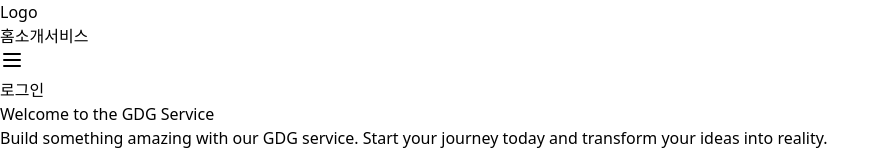
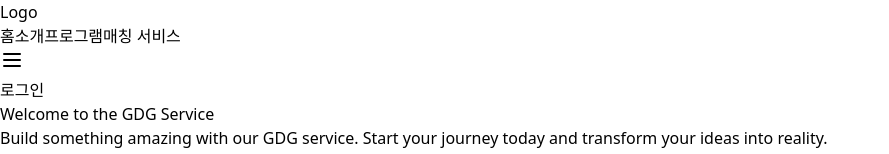
Before and after one commit to New-Year-Hackathon-Google/Fullstack, a Next.js app: page / in a window 1280 px wide. Shown: the top 154 px of the page, without its empty margins (0-889 px from the left). Built offline with nearby package versions, Linux system fonts and the light colour scheme.

Commit message:
refactor: update navItems data for navbar in web screen

```diff
--- a/src/components/layouts/Navbar/Navbar.tsx
+++ b/src/components/layouts/Navbar/Navbar.tsx
@@ -4,7 +4,8 @@
 const navItems = [
   { title: '홈', href: '/' },
   { title: '소개', href: '/about' },
-  { title: '서비스', href: '/service' },
+  { title: '프로그램', href: '/program' },
+  { title: '매칭 서비스', href: '/match' },
 ];
 
 const Navbar = () => {
```
